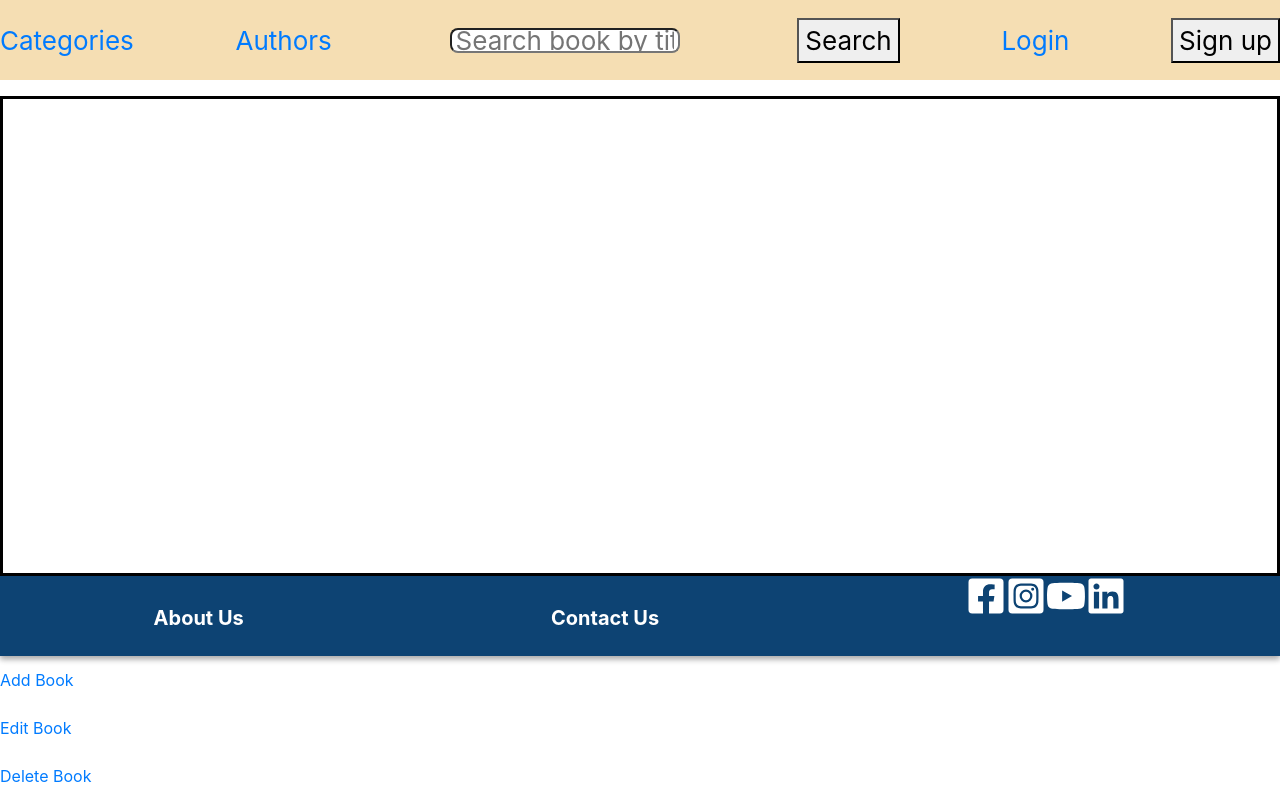
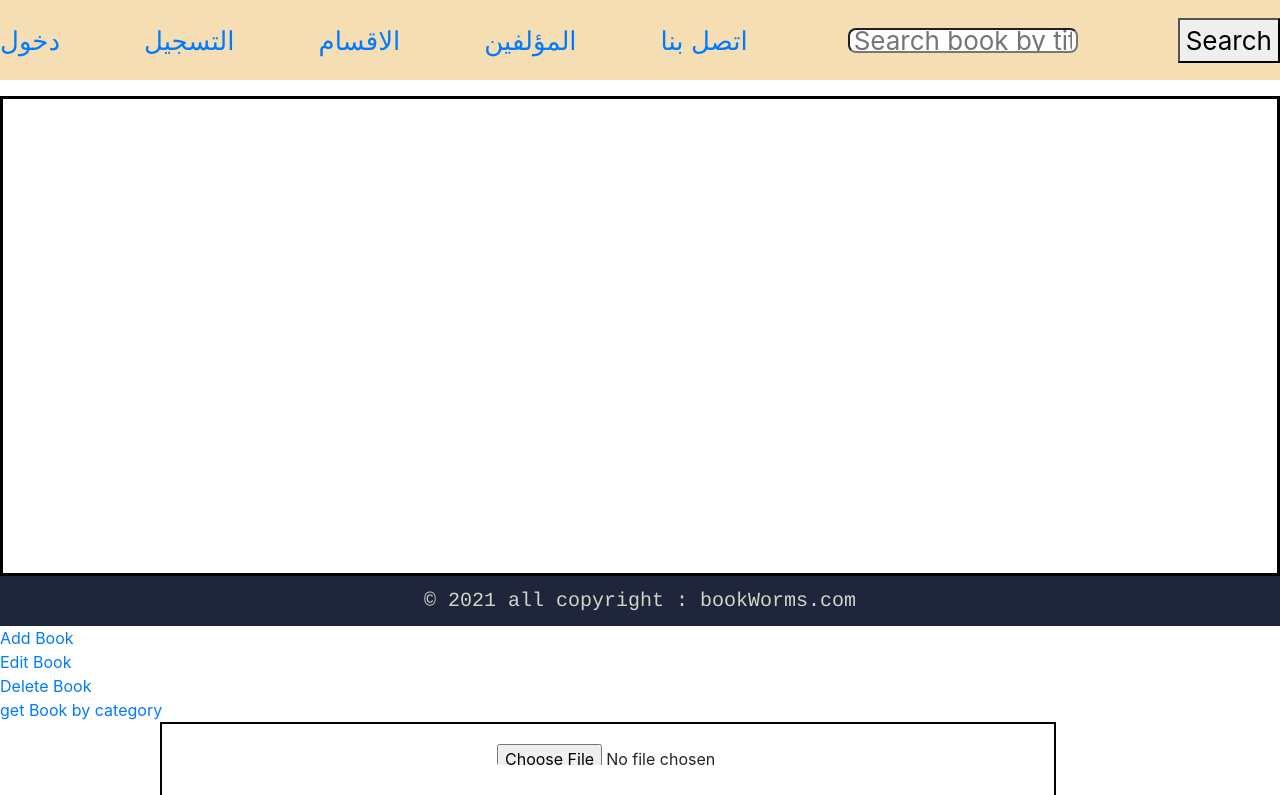
Before and after one commit to RoaaAlSughair/Project_5, a React (Create React App) app in the folder frontend/: page /AddBook in a window 1280 px wide. Shown: the top 795 px of the page. Built offline with nearby package versions, Linux system fonts and the light colour scheme.

Commit message:
add login with google

```diff
--- a/frontend/src/components/footer/ContactUs.js
+++ b/frontend/src/components/Contact/Contact.js
@@ -1,6 +1,6 @@
 import React,{useState} from "react";
 import axios from "axios";
-import './footer.css';
+import './contact.css';
 import 'bootstrap/dist/css/bootstrap.min.css';
 
 export default function ContactUs() {
@@ -25,6 +25,14 @@ export default function ContactUs() {
 
 
   return (
+    <>
+    <div className="About">
+      <h1> About  </h1>
+      <ion-icon name="mail-outline">booksworms@yahoo.com</ion-icon><br></br>
+      <ion-icon name="call-outline">00962-798-777-222</ion-icon><br></br>
+      <ion-icon name="location-outline">Jordan-Amman-abdullah ghosha street-abdullah bilding</ion-icon>
+
+    </div>
     <div className="input-group mb-3">
       <input type="text" placeholder="full Name here " onChange={(e) => {setFullName(e.target.value);}}/>
     <input type="text" placeholder="email here " onChange={(e) => {setEmail(e.target.value);}}/>
@@ -33,5 +41,6 @@ export default function ContactUs() {
     <button className="btn-check" type='button' onClick={contact}>send</button>
 
     </div>
+    </>
   );
 }
--- a/frontend/src/components/auth/login/index.js
+++ b/frontend/src/components/auth/login/index.js
@@ -1,9 +1,10 @@
 import React, { useState } from "react";
-import { Link,useHistory } from "react-router-dom";
+import { Link, useHistory } from "react-router-dom";
 import axios from "axios";
 import { useDispatch } from "react-redux";
 import { setToken } from "../../../reducers/login";
-import 'bootstrap/dist/css/bootstrap.min.css';
+import { GoogleLogin } from "react-google-login";
+import "bootstrap/dist/css/bootstrap.min.css";
 import "./login.css";
 
 const Login = () => {
@@ -16,8 +17,8 @@ const Login = () => {
     axios
       .post("http://localhost:5000/login", { email, password })
       .then((result) => {
-        console.log(result);
-        history.push("/book/")
+        localStorage.setItem("token",result.data.token)
+        history.push("/book/");
         // setMessage("Login Successful");
         dispatch(setToken(result.data.token));
       })
@@ -25,18 +26,23 @@ const Login = () => {
         setMessage(err.response.data);
       });
   };
+  const ResponseGoogle = (response) => {
+    setToken(response.accessToken);
+    localStorage.setItem("token", response.accessToken);
+    history.push("/contact");
+  };
+  const logOut = () => {
+    localStorage.clear();
+    localStorage.setItem()
+  }
   return (
     <div>
-      <div>
-        <h1>Login Page</h1>
-      </div>
+      <h1>Login Page</h1>
       <table>
         <tr>
           <td>
             <label>Email</label>
           </td>
-        </tr>
-        <tr>
           <td>
             <input
               type="email"
@@ -47,12 +53,11 @@ const Login = () => {
             />
           </td>
         </tr>
+        <tr></tr>
         <tr>
           <td>
             <label>Password</label>
           </td>
-        </tr>
-        <tr>
           <td>
             <input
               type="password"
@@ -63,6 +68,7 @@ const Login = () => {
             />
           </td>
         </tr>
+        <tr></tr>
         <tr>
           <td>
             <button onClick={signIn}>Login</button>
@@ -73,6 +79,13 @@ const Login = () => {
       <p>
         Sign Up for website <Link to="/register">Register</Link>
       </p>
+      <div>
+          <GoogleLogin
+            clientId="1018427859000-rr1mqigkk7fvghqfnh85ph78eru3lo8m.apps.googleusercontent.com"
+            onSuccess={ResponseGoogle}
+            onFailure={ResponseGoogle}
+          />
+        </div>
     </div>
   );
 };
--- a/frontend/src/components/auth/signUp/index.js
+++ b/frontend/src/components/auth/signUp/index.js
@@ -27,7 +27,8 @@ const SignUp = () => {
       });
   };
   return (
-    <>
+    <div>
+    <h1>Register Page</h1>
       <table className="table1">
         <tr>
           <th>first name</th>
@@ -85,7 +86,7 @@ const SignUp = () => {
       </table>
 
 
-    </>
+    </div>
   );
 };
 
--- a/frontend/src/components/footer/AboutUs.js
+++ /dev/null
@@ -1,15 +0,0 @@
-import React from "react";
-import './footer.css';
-import 'bootstrap/dist/css/bootstrap.min.css';
-
-export default function AboutUs() {
-  return (
-    <div className="About">
-      <h1> About  </h1>
-      <ion-icon name="mail-outline">booksworms@yahoo.com</ion-icon><br></br>
-      <ion-icon name="call-outline">00962-798-777-222</ion-icon><br></br>
-      <ion-icon name="location-outline">Jordan-Amman-abdullah ghosha street-abdullah bilding</ion-icon>
-
-    </div>
-  );
-}
--- a/frontend/src/components/footer/footer.css
+++ b/frontend/src/components/footer/footer.css
@@ -1,58 +1,10 @@
-#footer {
-    display: flex;
-    justify-content: space-around;
-    color: #000;
-    position: relative;
-    height: 80px;
-
-    background-color: #0D4373;
-    box-shadow: rgba(0, 0, 0, 0.16) 0px 3px 6px, rgba(0, 0, 0, 0.23) 0px 3px 6px;
-  }
-  .link {
-    text-decoration: none;
-    padding-top: 12px;
-    padding-bottom: 12px;
-    /* background-color: #d7d9d6; */
-  }
-
-  .footerLink {
-    position: relative;
-    top: 15px;
-    color: white;
-    font-size: 20px;
-    font-weight: bold;
-  }
-  .About{
-    font-size: large;
-    font-family: 'Franklin Gothic Medium', 'Arial Narrow', Arial, sans-serif;
-    font-display: 2px;
-    color: #000;
-    justify-items: center;
-
-  }
-
-
-  .Contact {
-    font-size: large;
-    font-family: "Franklin Gothic Medium", "Arial Narrow", Arial, sans-serif;
-    font-display: 2px;
-    color: #000;
-    justify-items: center;
-    border: black solid 3px;
-  }
-
-
-
-  .input-group {
-    border: black solid 2px;
-    display: flex;
-    flex-direction: column;
-    align-content: center;
-    width: 70%;
-    left: 10rem ;
-
+.footer{
+  background-color: rgb(31, 38, 59);
+  color:#d6d3c7;
+  height: 50px;
+  text-align: center;
+  justify-content: center;
+  padding-top: 10px;
+  font-size: 20px;
+  font-family: Courier, monospace;
 }
-input{
-    margin: 1rem;
-
-}
--- a/frontend/src/components/footer/index.js
+++ b/frontend/src/components/footer/index.js
@@ -1,37 +1,9 @@
 import React from "react";
-import { Link,Route } from "react-router-dom";
 import "./footer.css";
-import AboutUs from "./AboutUs";
-import ContactUs from "./ContactUs";
-import {
-	FaFacebookSquare,
-	FaYoutube,
-	FaInstagramSquare,
-	FaLinkedin,
-  } from "react-icons/fa";
-  import 'bootstrap/dist/css/bootstrap.min.css';
-
+import "bootstrap/dist/css/bootstrap.min.css";
 
 const Footer = () => {
-	let iconStyles = { color: "white", fontSize: "2.5em" , };
-
-  return (
-    <div id="footer">
-      <Link to="/AboutUs"  className='footerLink' style={{ textDecoration: "none" }}><Route path="/AboutUs" render={() => <AboutUs />} />
-        <div className="link">About Us</div>
-      </Link>
-      <Link to="/ContactUs" className='footerLink' style={{ textDecoration: "none" }}><Route path="/ContactUs" render={() => <ContactUs />} />
-        <div className="link">Contact Us</div>
-      </Link>
-      <div id ="social">
-      <FaFacebookSquare style={iconStyles} />
-      <FaInstagramSquare style={iconStyles} />
-      <FaYoutube  style={iconStyles}/>
-      <FaLinkedin style={iconStyles}/>
-    </div>
-
-    </div>
-  );
+    return <div class="footer">&#169; 2021 all copyright : bookWorms.com</div>;
 };
 
 export default Footer;
--- a/frontend/src/components/main/index.js
+++ b/frontend/src/components/main/index.js
@@ -6,6 +6,7 @@ import Navigation from "../navigation/index";
 import Login from "./../auth/login/index";
 import SignUp from "./../auth/signUp/index";
 import HomePage from "../homePage";
+import Contact from "../Contact/Contact";
 import 'bootstrap/dist/css/bootstrap.min.css';
 
 const Main = () => {
@@ -16,6 +17,7 @@ const Main = () => {
         <Route exact path="/login" render={() => <Login />} />
         <Route exact path="/Register" render={() => <SignUp />} />
         <Route exact path="/" render={() => <HomePage />}/>
+        <Route exact path="/contact" render={() => <Contact />}/>
         {/* <Route exact path="/Register" render={() => <Category />} />
         <Route exact path="/Register" render={() => <Authors />} />  */}
       </div>
--- a/frontend/src/components/navigation/index.js
+++ b/frontend/src/components/navigation/index.js
@@ -1,10 +1,8 @@
 import React, { useState } from "react";
 import Axios from "axios";
-import { Link,Route } from "react-router-dom";
-import { useDispatch, useSelector } from "react-redux";
+import { Link} from "react-router-dom";
 import "./navigation.css";
 // import { searchBook } from "../../reducers/navigation";
-import login from "../../reducers/login";
 import 'bootstrap/dist/css/bootstrap.min.css';
 
 const Navigation = () => {
@@ -52,8 +50,11 @@ const Navigation = () => {
 
   return (
     <div className="NavBar">
-      <Link to="/categories" style={{textDecoration: "none",}}>Categories</Link>
-      <Link to="/authors" style={{textDecoration: "none",}}>Authors</Link>
+      <Link to="/login" style={{textDecoration: "none",}}>دخول</Link>
+      <Link to="/Register" style={{textDecoration: "none",}}>التسجيل</Link>
+      <Link to="/categories" style={{textDecoration: "none",}}>الاقسام</Link>
+      <Link to="/authors" style={{textDecoration: "none",}}>المؤلفين</Link>
+      <Link to="/contact" style={{textDecoration: "none",}}>اتصل بنا</Link>
       <input
         type="text"
         placeholder="Search book by title or author"
@@ -62,10 +63,6 @@ const Navigation = () => {
       <span>
         <button onClick={handleClick}>Search</button>
       </span>
-      <Link to="/login" style={{textDecoration: "none",}}>Login</Link>
-      <Link to="/Register" style={{textDecoration: "none",}}>
-        <button>Sign up</button>
-      </Link>
       {/* Should search results be displayed in main component? Or should it be redirected into a new page? */}
     </div>
   );
```
Also changed, not shown: frontend/src/components/Contact/contact.css (added), 1 other file (tests, documents, lock files or other folders).
